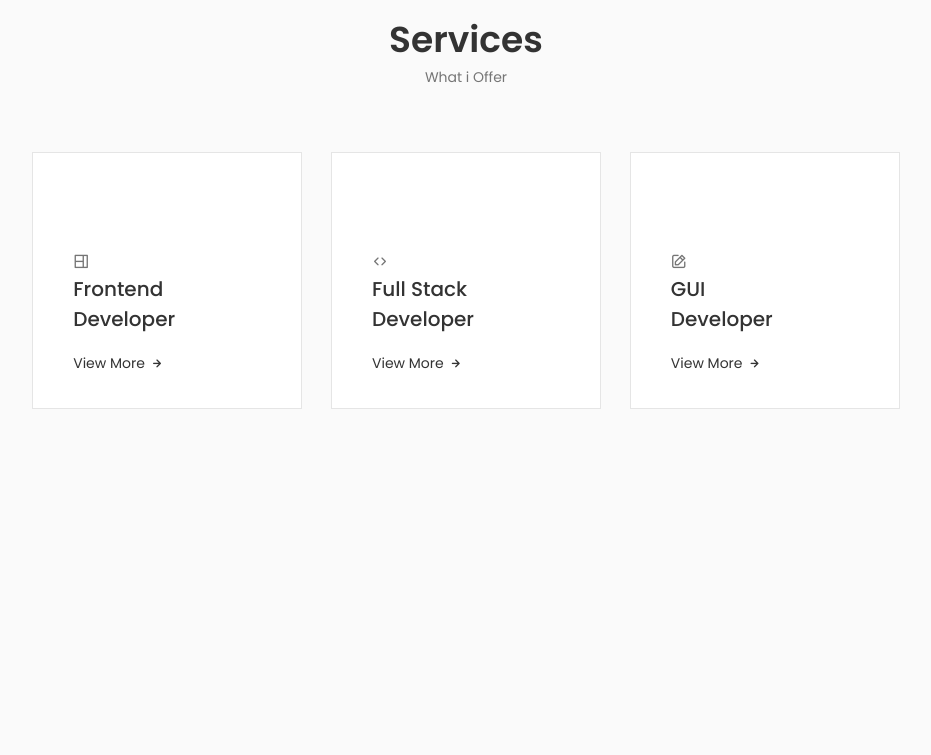
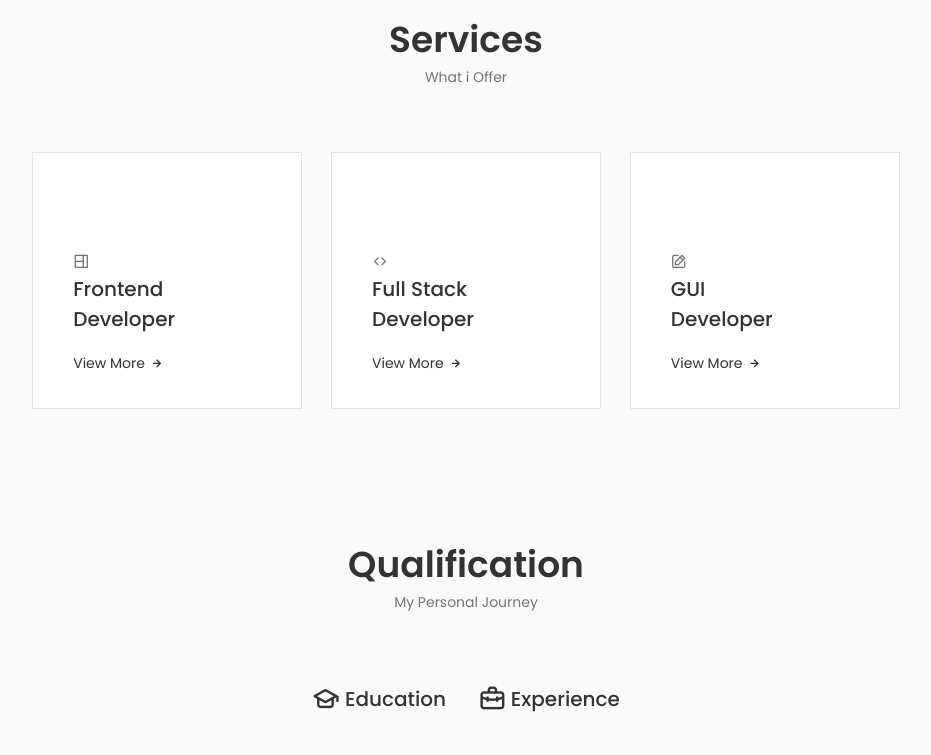
Before and after one commit to vanshugalhotra3332/react-portfolio, a React (Create React App) app: page / in a window 1280 px wide. Shown: the part 2000-2755 px from the top of the page, without its empty margins (174-1105 px from the left). Before the commit the page ends 2441 px from the top, so only its background shows below. Built offline with nearby package versions, Linux system fonts and the light colour scheme.

Commit message:
added qualifications component

```diff
--- a/src/App.js
+++ b/src/App.js
@@ -2,6 +2,7 @@ import "./App.css";
 import About from "./Components/About/About";
 import Header from "./Components/Header/Header";
 import Home from "./Components/Home/Home";
+import Qualification from "./Components/Qualification/Qualification";
 import Services from "./Components/Services/Services";
 import Skills from "./Components/Skills/Skills";
 
@@ -15,6 +16,7 @@ function App() {
         <About />
         <Skills />
         <Services />
+        <Qualification />
       </main>
     </div>
   );
--- a/src/Components/Home/Social.js
+++ b/src/Components/Home/Social.js
@@ -6,7 +6,7 @@ const Social = () => {
       <a href="https://www.instagram.com/vanshu_galhotra/" className="home__social-icon" target="_blank"  rel="noreferrer">
         <i className="uil uil-instagram"></i>
       </a>
-      <a href="https://www.linkedin.com/vanshugalhotra3332/" className="home__social-icon" target="_blank" rel="noreferrer">
+      <a href="https://www.linkedin.com/in/vanshugalhotra3332/" className="home__social-icon" target="_blank" rel="noreferrer">
         <i className="uil uil-linkedin-alt"></i>
       </a>
       <a href="https://github.com/vanshugalhotra3332" className="home__social-icon" target="_blank" rel="noreferrer">
--- /dev/null
+++ b/src/Components/Qualification/Qualification.js
@@ -0,0 +1,131 @@
+import React, { useState } from "react";
+import "./qualification.css";
+
+const Qualification = () => {
+  const [activeTab, setActiveTab] = useState(1);
+  const showTab = (tabNo) => {
+    setActiveTab(tabNo);
+  };
+  return (
+    <section className="qualification section">
+      <h2 className="section__title">Qualification</h2>
+      <span className="section__subtitle">My Personal Journey</span>
+
+      <div className="qualification__container container">
+        <div className="qualification__tabs">
+          <div
+            className={
+              activeTab === 1
+                ? "qualification__button qualification-active button--flex"
+                : "qualification__button button--flex"
+            }
+            onClick={() => {
+              showTab(1);
+            }}
+          >
+            <i className="uil uil-graduation-cap qualification__icon"></i>
+            Education
+          </div>
+
+          <div
+            className={
+              activeTab === 2
+                ? "qualification__button qualification-active button--flex"
+                : "qualification__button button--flex"
+            }
+            onClick={() => {
+              showTab(2);
+            }}
+          >
+            <i className="uil uil-briefcase-alt qualification__icon"></i>
+            Experience
+          </div>
+        </div>
+        <div className="qualification__sections">
+          <div
+            className={
+              activeTab === 1
+                ? "qualification__content qualification__content-active"
+                : "qualification__content"
+            }
+          >
+            <div className="qualification__data">
+              <div>
+                <h3 className="qualification__title">BCA</h3>
+                <span className="qualification__subtitle">
+                  Panjab University
+                </span>
+                <div className="qualification__calender">
+                  <i className="uil uil-calendar-alt"></i> 2021 - Present
+                </div>
+              </div>
+              <div>
+                <span className="qualification__rounder"></span>
+                <span className="qualification__line"></span>
+              </div>
+              <div></div>
+            </div>
+            <div className="qualification__data">
+              <div></div>
+
+              <div>
+                <span className="qualification__rounder"></span>
+                <span className="qualification__line"></span>
+              </div>
+              <div>
+                <h3 className="qualification__title">12th</h3>
+                <span className="qualification__subtitle">
+                  Central Board of Secondary Education
+                </span>
+                <div className="qualification__calender">
+                  <i className="uil uil-calendar-alt"></i> 2019 - 2021
+                </div>
+              </div>
+            </div>
+            <div className="qualification__data">
+              <div>
+                <h3 className="qualification__title">10th</h3>
+                <span className="qualification__subtitle">
+                  Central Board of Secondary Education
+                </span>
+                <div className="qualification__calender">
+                  <i className="uil uil-calendar-alt"></i> 2019
+                </div>
+              </div>
+              <div>
+                <span className="qualification__rounder"></span>
+                <span className="qualification__line"></span>
+              </div>
+              <div></div>
+            </div>
+          </div>
+
+          <div
+            className={
+              activeTab === 2
+                ? "qualification__content qualification__content-active"
+                : "qualification__content"
+            }
+          >
+            <div className="qualification__data">
+              <div>
+                <h3 className="qualification__title">GUI Developer</h3>
+                <span className="qualification__subtitle">Canada Projects</span>
+                <div className="qualification__calender">
+                  <i className="uil uil-calendar-alt"></i> 2022 - Present
+                </div>
+              </div>
+              <div>
+                <span className="qualification__rounder"></span>
+                <span className="qualification__line"></span>
+              </div>
+              <div></div>
+            </div>
+          </div>
+        </div>
+      </div>
+    </section>
+  );
+};
+
+export default Qualification;
--- /dev/null
+++ b/src/Components/Qualification/qualification.css
@@ -0,0 +1,113 @@
+.qualification__container {
+  max-width: 768px;
+}
+
+.qualification__tabs {
+  display: flex;
+  justify-content: center;
+  margin-bottom: var(--mb-2);
+}
+
+.qualification__button {
+  font-size: var(--h3-font-size);
+  font-weight: var(--font-medium);
+  color: var(--title-color);
+  margin: 0 var(--mb-1);
+  cursor: pointer;
+}
+
+.qualification__button:hover {
+  color: var(--title-color-dark);
+}
+
+.qualification__icon {
+  font-size: 1.8rem;
+  margin-right: var(--mb-0-25);
+}
+
+.qualification__active {
+  color: var(--title-color-dark);
+}
+
+.qualification__sections {
+  display: grid;
+  grid-template-columns: 0.5fr;
+  justify-content: center;
+}
+
+.qualification__content {
+  display: none;
+}
+
+.qualification__content-active {
+  display: block;
+}
+
+.qualification__data {
+  display: grid;
+  grid-template-columns: 1fr max-content 1fr;
+  column-gap: 1.5rem;
+}
+
+.qualification__title {
+  font-size: var(--normal-font-size);
+  font-weight: var(--font-medium);
+}
+
+.qualification__subtitle {
+  display: inline-block;
+  font-size: var(--small-font-size);
+  margin-bottom: var(--mb-1);
+}
+
+.qualification__calendar {
+  font-size: var(--small-font-size);
+}
+
+.qualification__rounder {
+  display: inline-block;
+  width: 13px;
+  height: 13px;
+  background-color: var(--text-color);
+  border-radius: 50%;
+}
+
+.qualification__line {
+  display: block;
+  width: 1px;
+  height: 100%;
+  background-color: var(--text-color);
+  transform: translate(6px, -7px);
+}
+
+/* --------------break points --------------------- */
+
+/* for large devices */
+@media screen and (max-width: 992px) {
+  .qualification__container {
+    margin-left: auto;
+    margin-right: auto;
+  }
+}
+
+@media screen and (max-width: 768px) {
+  .qualification__container {
+    margin-left: var(--mb-1-5);
+    margin-right: var(--mb-1-5);
+  }
+}
+
+@media screen and (max-width: 576px) {
+  .qualification__sections {
+    grid-template-columns: initial;
+  }
+  .qualification__button {
+    margin: 0 var(--mb-0-75);
+  }
+}
+/* for small devices */
+@media screen and (max-width: 350px) {
+  .qualification__data {
+    gap: 0.5rem;
+  }
+}
```
Also changed, not shown: 1 other file (tests, documents, lock files or other folders).
